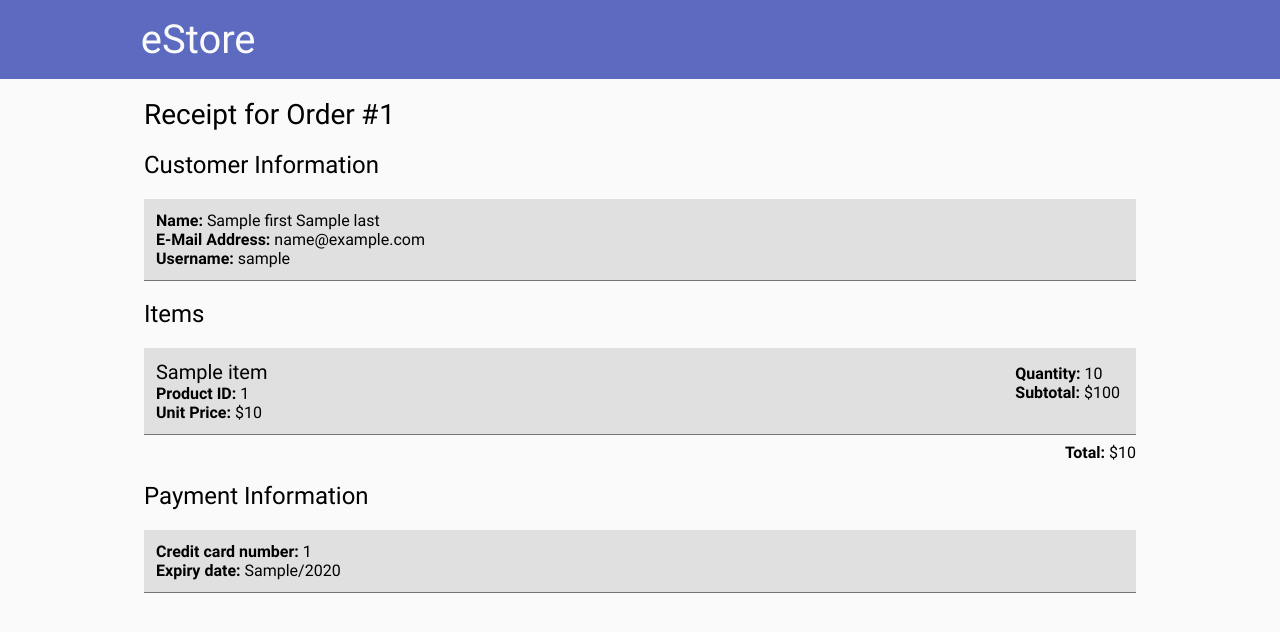
After one commit to sangahhan/csc309-fall2014, a PHP site: template A3/estore/application/views/templates/receipt_contents.php in a window 1280 px wide. The commit adds this page. Shown: the top 632 px of the page. Run offline with PHP 8.4, Linux system fonts and the light colour scheme; the template is opened without the code that fills it: most values are stand-ins (such as "Sample title", 1, 10 or a date in 2020); data that the repository does not hold is empty.

```diff
--- a/A3/estore/application/controllers/cart.php
+++ b/A3/estore/application/controllers/cart.php
@@ -281,7 +281,7 @@ class Cart extends CI_Controller {
 
 				$customer = $this->customer_model->get($user_id);
 				$data['customer'] = $customer;
-				$content = get_email_content($this, $order);
+				$content = $this->load->view('templates/receipt_contents.php', $data, true);
 				$printable_content = get_print_page($this, $content, $order->id, true, true);
 				load_view($this, 'cart/receipt.php',
 					array(
--- a/A3/estore/application/helpers/utils_helper.php
+++ b/A3/estore/application/helpers/utils_helper.php
@@ -120,7 +120,7 @@ if (! function_exists('get_print_page()')) {
 			'order_id' => $order_id,
 			'print' => $print
 		);
-		$html = $cont->load->view('templates/print_page.php', $data, true);
+		$html = $cont->load->view('templates/print_receipt.php', $data, true);
 		if ($trim) return trim(str_replace(PHP_EOL, '', $html));
 		return $html;
 	}
--- a/A3/estore/application/views/templates/print_page.php
+++ b/A3/estore/application/views/templates/print_receipt.php
@@ -2,8 +2,6 @@
 <head>
 <title>eStore: Receipt for Order #<?= $order_id ?></title>
 <style>
-body { padding: 0.25em;font-family: Arial,"Helvetica Neue",Helvetica,sans-serif; color: black; background: white;}
-#header {font-size: 3em; font-weight: bold; }
 @media print { .print-omit {display: none !important;} }
 .cart-cell {border: 1px solid black; margin: 0 0 1em 0; padding: 0.5em; }
 .cart-cell p, .cart-cell h3 {margin: 0.2em;}
@@ -11,8 +9,8 @@ body { padding: 0.25em;font-family: Arial,"Helvetica Neue",Helvetica,sans-serif;
 .cart-cell .quantity-control, #cart-total #summary-total { float: right; }
 .clearfix { clear: both; }
 </style>
-</head><body>
-<div id="header">eStore</div>
+</head><body style="padding: 0.25em;font-family: Arial,"Helvetica Neue",Helvetica,sans-serif; color: black; background: white;">
+<div style="font-size: 2.75em; font-weight: bold;">eStore</div>
 <?php
 if (isset($print) && $print) {
 	echo '<p class="print-omit"><input type="button" onclick="window.print()" value="Print" /> <input type="button" onclick="window.close()" value="Close Window" /></p>';
--- /dev/null
+++ b/A3/estore/application/views/templates/receipt_contents.php
@@ -0,0 +1,40 @@
+<?php
+echo "<h1>Receipt for Order #" . $order_details->id . "</h1>";
+echo "<h2>Customer Information</h2>";
+echo "<div class=\"cart-cell\">";
+echo "<div class=\"info\">";
+echo "<p><strong>Name: </strong>" . $customer->first . " " . $customer->last . "<p>";
+echo "<p><strong>E-Mail Address: </strong>" . $customer->email . "</p>";
+echo "<p><strong>Username: </strong>" . $customer->login . "</p>";
+echo "</div>";
+echo "<div class=\"clearfix\"></div>";
+echo "</div>";
+
+if (count($items)){
+	echo "<h2>Items</h2>";
+	foreach ($items as $item) {
+		echo "<div class=\"cart-cell\">";
+		echo "<div class=\"info\">";
+		echo "<h3>" . $item->name . "</h3>";
+		echo "<p><strong>Product ID: </strong>" . $item->product_id . "</p>";
+		echo "<p><strong>Unit Price: </strong>$" . $item->price . "</p>";
+		echo "</div>";
+		echo "<div class=\"quantity-control\">";
+		echo "<p><strong>Quantity: </strong>" . $item->quantity . "</p>";
+		echo "<p><strong>Subtotal: </strong>$" . $item->quantity * $item->price . "</p>";
+		echo "</div>";
+		echo "<div class=\"clearfix\"></div>";
+		echo "</div>";
+	}
+	echo "<div id=\"cart-total\"><div id=\"summary-total\"><strong>Total: </strong>$" . $order_details->total . "</div><div class=\"clearfix\"></div></div>";
+}
+
+echo "<h2>Payment Information</h2>";
+echo "<div class=\"cart-cell\">";
+echo "<div class=\"info\">";
+echo "<p><strong>Credit card number: </strong>" . $order_details->creditcard_number . "<p>";
+echo "<p><strong>Expiry date: </strong>" . $order_details->creditcard_month . "/" . $order_details->creditcard_year . "</p>";
+echo "</div>";
+echo "<div class=\"clearfix\"></div>";
+echo "</div>";
+?>
```
Also changed, not shown: A3/estore/application/views/templates/email.php (+10 -19 lines).
